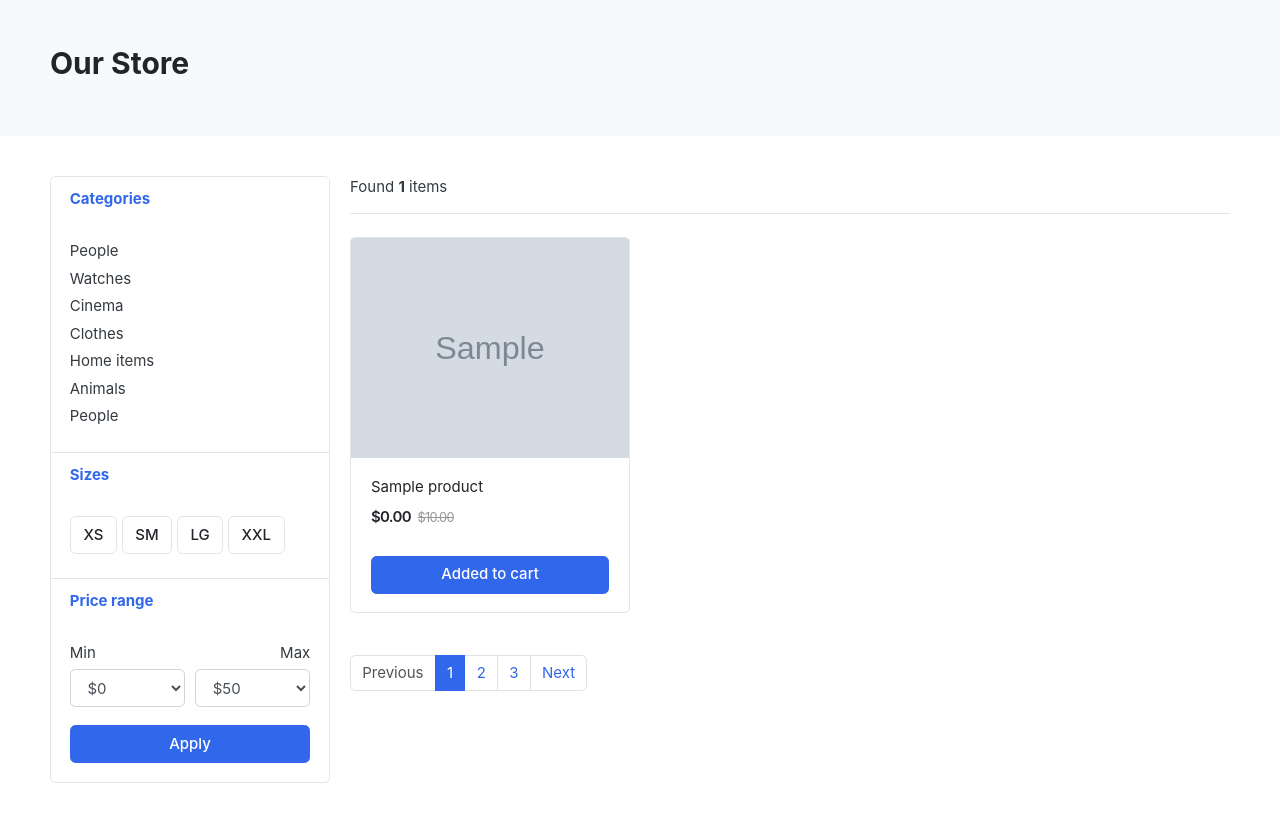
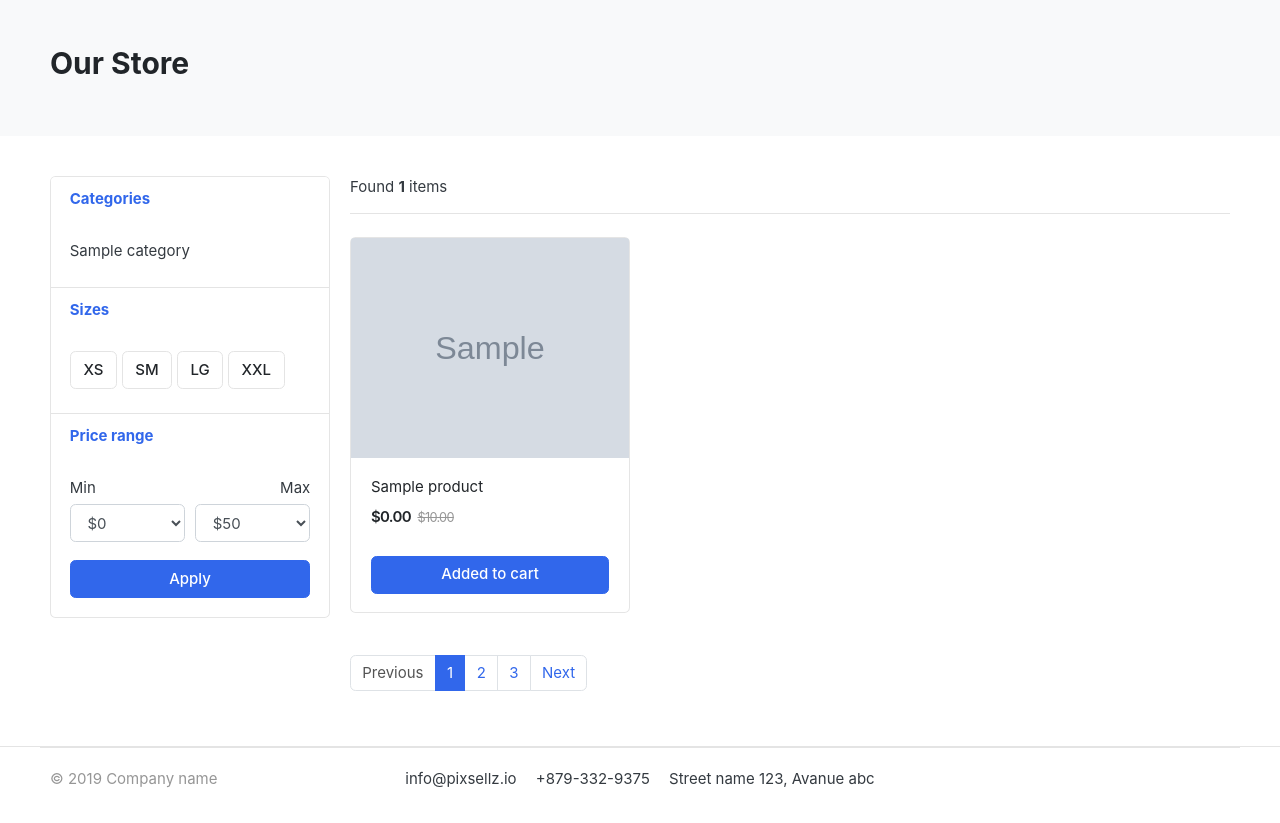
Before and after one commit to gurnitha/django-ecom-advance-rathan-kumar, a Django app: page /store/ in a window 1280 px wide. Shown: the part 125-948 px from the top of the page. After the commit the page ends 913 px from the top, so only its background shows below. Run offline with Django 3.2, Linux system fonts and the light colour scheme; tables that the repository leaves empty hold one stand-in row (values such as "Sample post"); grey boxes marked "Sample" are stand-in pictures; some libraries are stand-ins or nearby versions; some web fonts are replaced.

Commit message:
6.18 Retrieve and display categories in aside menu of the store page (see 6.14) and add links (see 6.16)

```diff
--- a/templates/store/inc/aside.html
+++ b/templates/store/inc/aside.html
@@ -2,6 +2,8 @@
 
 <aside class="col-md-3">
     <div class="card">
+
+        <!-- Categories -->
         <article class="filter-group">
             <header class="card-header">
                 <a href="#" data-toggle="collapse" data-target="#collapse_1" aria-expanded="true" class="">
@@ -12,19 +14,22 @@
             <div class="filter-content collapse show" id="collapse_1" style="">
                 <div class="card-body">
                     <ul class="list-menu">
-                        <li><a href="#">People  </a></li>
-                        <li><a href="#">Watches </a></li>
-                        <li><a href="#">Cinema  </a></li>
-                        <li><a href="#">Clothes  </a></li>
-                        <li><a href="#">Home items </a></li>
-                        <li><a href="#">Animals</a></li>
-                        <li><a href="#">People </a></li>
+                        {% if links %}
+                            {% for category in links  %}
+                                <li>
+                                    <a href="{{category.get_absolute_url}}">
+                                        {{category.category_name}}
+                                    </a>
+                                </li>
+                            {% endfor %}
+                        {% endif %}
                     </ul>
                 </div>
-                <!-- card-body.// -->
             </div>
         </article>
-        <!-- filter-group  .// -->
+        <!-- Categories end -->
+
+        <!-- Sizes -->
         <article class="filter-group">
             <header class="card-header">
                 <a href="#" data-toggle="collapse" data-target="#collapse_4" aria-expanded="true" class="">
@@ -54,7 +59,9 @@
                 <!-- card-body.// -->
             </div>
         </article>
-        <!-- filter-group .// -->
+        <!-- Sizes end -->
+
+        <!-- Price range -->
         <article class="filter-group">
             <header class="card-header">
                 <a href="#" data-toggle="collapse" data-target="#collapse_3" aria-expanded="true" class="">
@@ -97,7 +104,7 @@
                 <!-- card-body.// -->
             </div>
         </article>
-        <!-- filter-group .// -->
+        <!-- Price range end -->
+
     </div>
-    <!-- card.// -->
 </aside>
```
Also changed, not shown: README.md.
